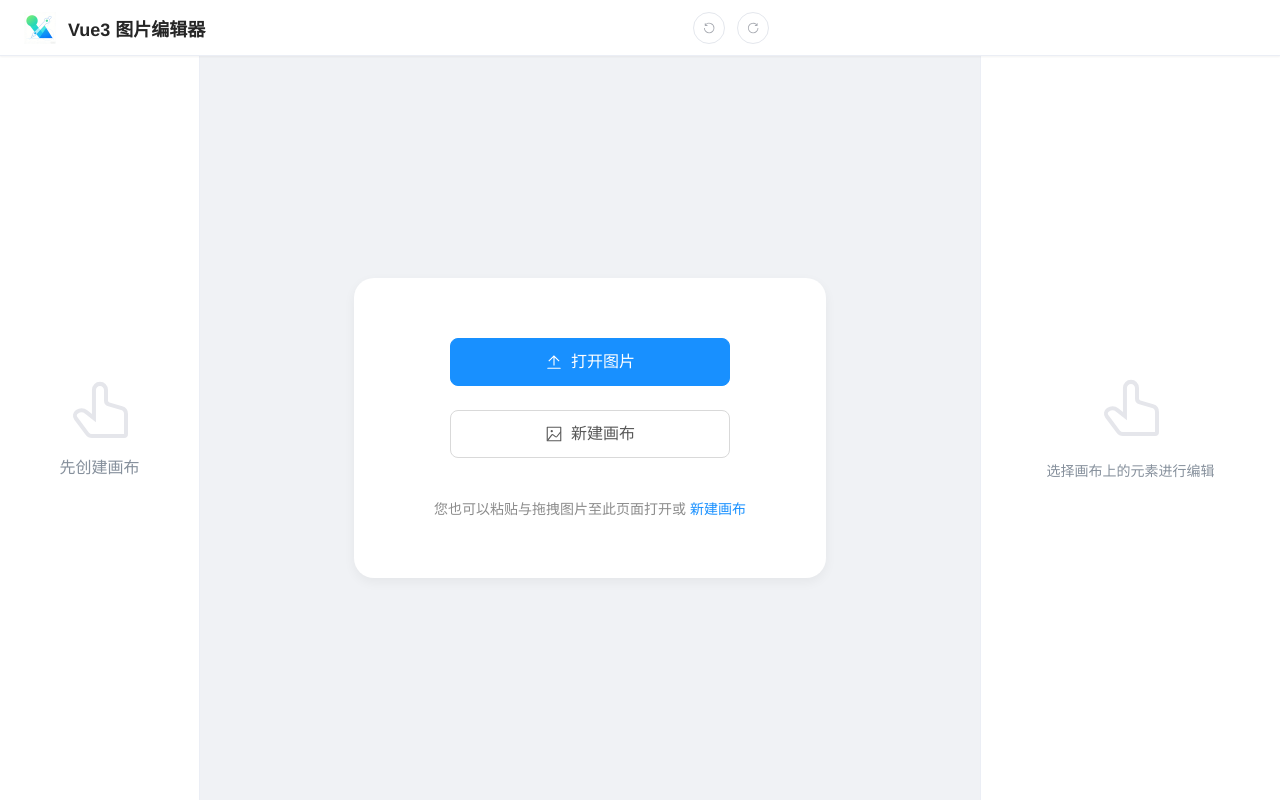
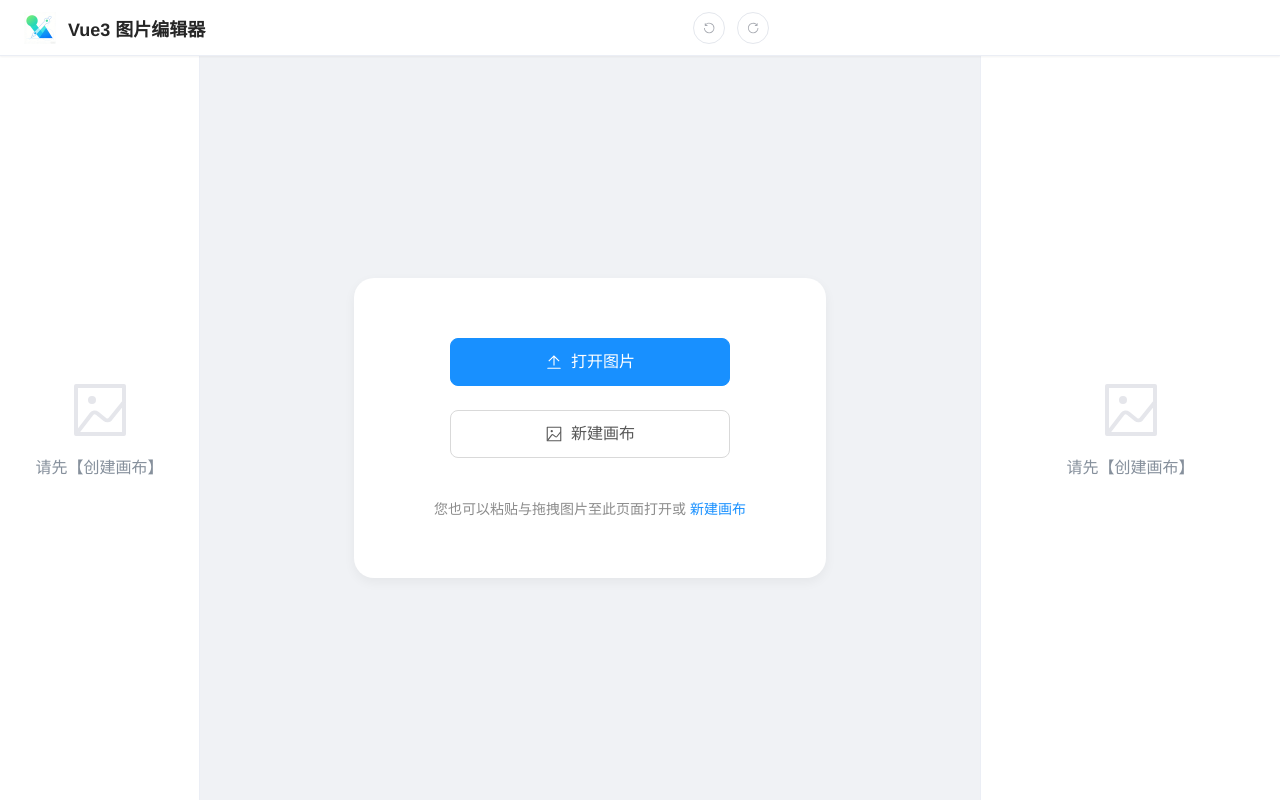
Before and after one commit to s836064858/vue3-fabric-picture-editor, a Vue app: page / in a window 1280 px wide. Built offline with nearby package versions, Linux system fonts and the light colour scheme.

Commit message:
fix(Editor): 修改未初始化时的提示图标和文字
将未初始化画布时的指针图标改为图片图标，并统一提示文字为"请先【创建画布】"。同时在右侧面板添加未初始化时的提示内容。

```diff
--- a/src/components/Editor.vue
+++ b/src/components/Editor.vue
@@ -455,8 +455,8 @@ const handleZoomInputChange = (val) => {
           </div>
         </div>
         <div v-else class="empty-content">
-          <el-icon :size="64" color="#E5E6EB"><Pointer /></el-icon>
-          <p>先创建画布</p>
+          <el-icon :size="64" color="#E5E6EB"><Picture /></el-icon>
+          <p>请先【创建画布】</p>
         </div>
       </el-aside>
 
@@ -525,8 +525,12 @@ const handleZoomInputChange = (val) => {
       </el-main>
 
       <el-aside width="300px" class="right-panel">
-        <div class="right-panel-content">
+        <div class="right-panel-content" v-if="isInitialized">
           <PropertyPanel :active-object="activeLayer" @property-change="handlePropertyChange" @image-replace="handleImageReplace" />
+        </div>
+        <div v-else class="empty-content">
+          <el-icon :size="64" color="#E5E6EB"><Picture /></el-icon>
+          <p>请先【创建画布】</p>
         </div>
       </el-aside>
     </el-container>
```
